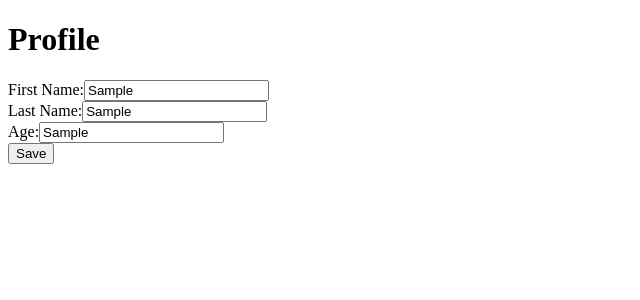
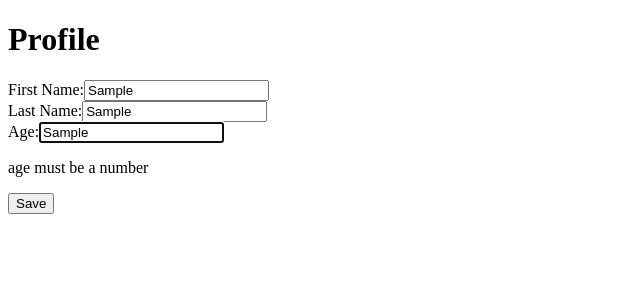
Before and after one commit to Imraan-Hendricks/react-hook-form-ts-example, a React (Create React App) app: page / in a window 1280 px wide. Both pictures are taken after typing "Sample", "Sample", "Sample" into the empty fields and a click on the button "Save". Shown: the top 300 px of the page, without its empty margins (0-640 px from the left). Built offline with nearby package versions, Linux system fonts and the light colour scheme.

Commit message:
added rhf errors

```diff
--- a/src/components/form.tsx
+++ b/src/components/form.tsx
@@ -8,7 +8,7 @@ interface Profile {
 }
 
 export const Form: React.FC = () => {
-  const { register, handleSubmit } = useForm<Profile>();
+  const { register, handleSubmit, errors } = useForm<Profile>();
 
   const onSubmit = handleSubmit((data) => {
     alert(JSON.stringify(data));
@@ -21,31 +21,53 @@ export const Form: React.FC = () => {
         <div>
           <label>First Name:</label>
           <input
-            ref={register()}
+            ref={register({
+              required: 'first name required',
+              minLength: { value: 3, message: 'Too short!' },
+              maxLength: { value: 20, message: 'Too long!' },
+              pattern: {
+                value: /^[a-z ,.'-]+$/i,
+                message: 'Invalid first name',
+              },
+            })}
             name='firstName'
             placeholder='enter first name'
             type='text'
           />
+          {errors.firstName && <p>{errors.firstName.message}</p>}
         </div>
 
         <div>
           <label>Last Name:</label>
           <input
-            ref={register()}
+            ref={register({
+              required: 'last name required',
+              minLength: { value: 3, message: 'Too short!' },
+              maxLength: { value: 20, message: 'Too long!' },
+              pattern: {
+                value: /^[a-z ,.'-]+$/i,
+                message: 'Invalid last name',
+              },
+            })}
             name='lastName'
             placeholder='enter last name'
             type='text'
           />
+          {errors.lastName && <p>{errors.lastName.message}</p>}
         </div>
 
         <div>
           <label>Age:</label>
           <input
-            ref={register()}
+            ref={register({
+              required: 'age required',
+              pattern: { value: /^[0-9]*$/, message: 'age must be a number' },
+            })}
             name='age'
             placeholder='enter age'
             type='text'
           />
+          {errors.age && <p>{errors.age.message}</p>}
         </div>
 
         <button type='submit'>Save</button>
```
